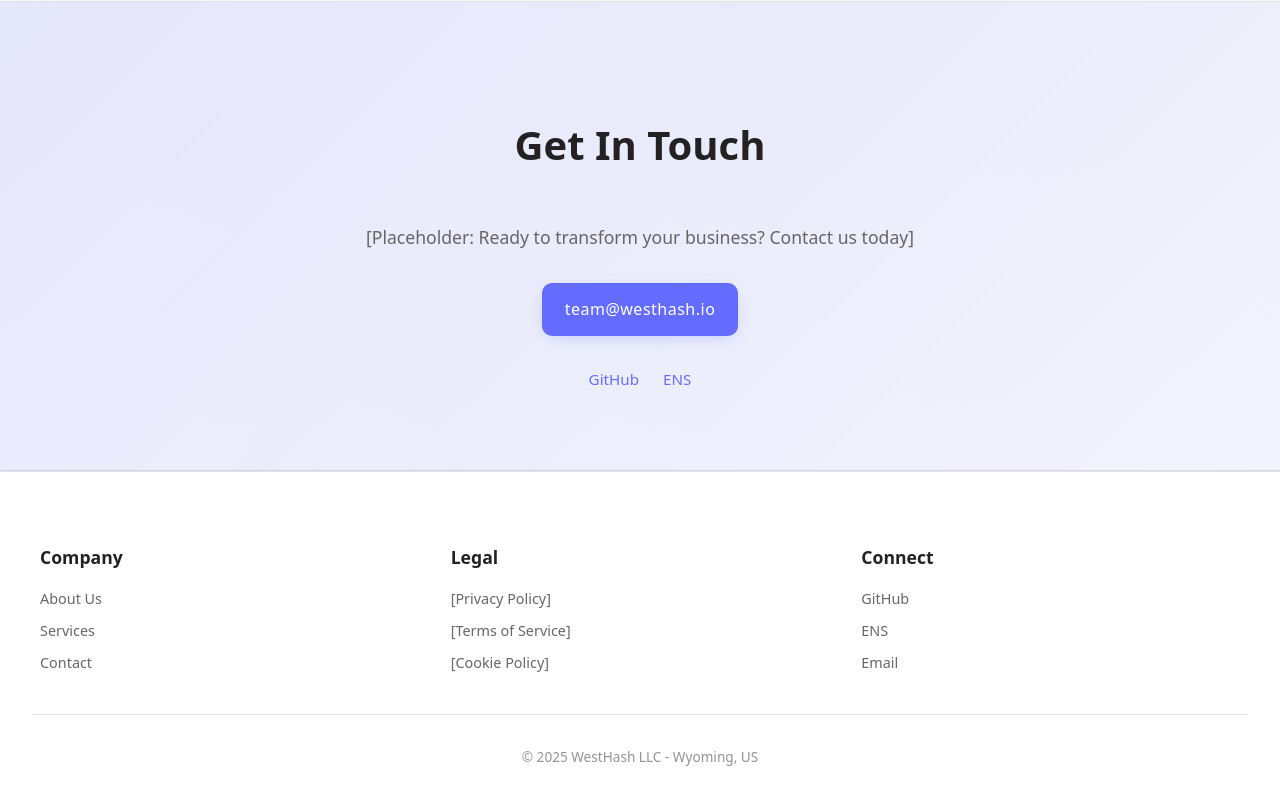
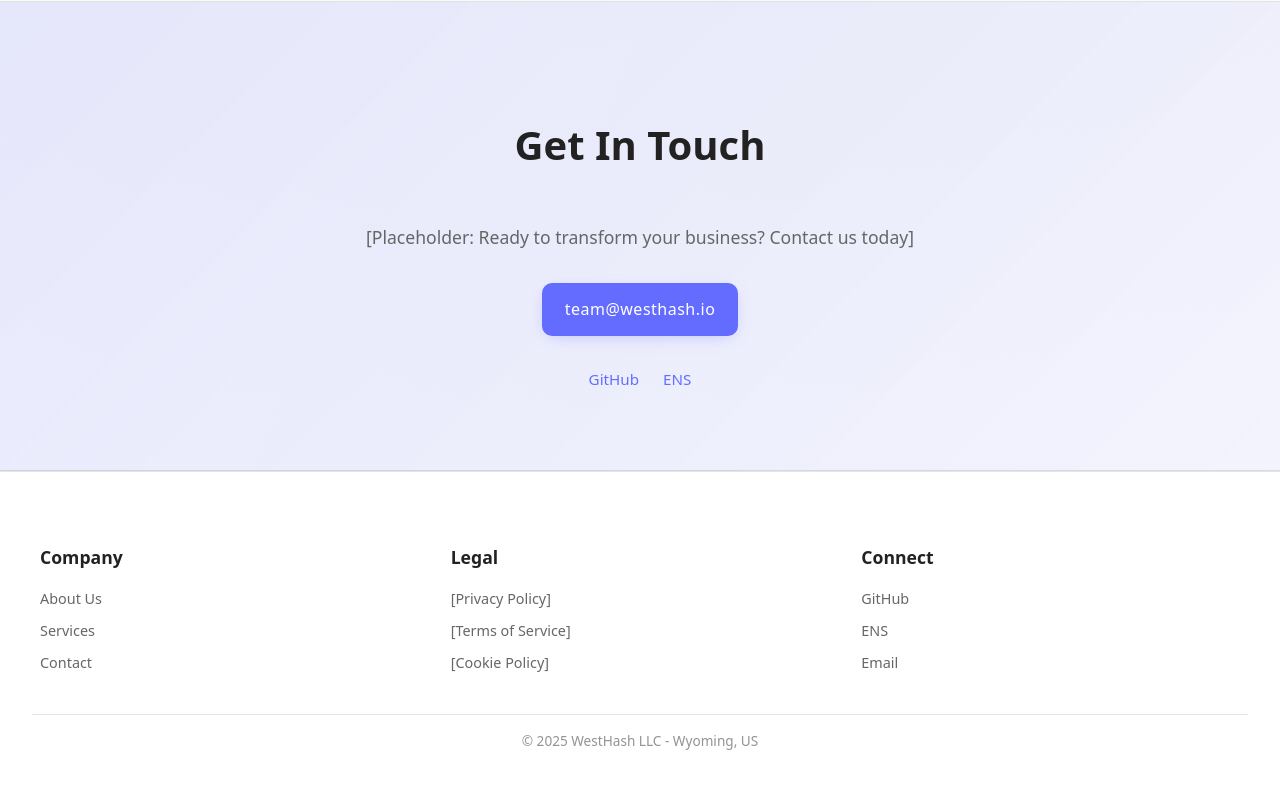
Before and after one commit to westhash/landing-page, a React (Vite) app: page / in a window 1280 px wide. Shown: the part 2567-3367 px from the top of the page. After the commit the page ends 3335 px from the top, so only its background shows below. Built offline with nearby package versions, Linux system fonts and the light colour scheme.

Commit message:
margin footer

```diff
--- a/src/App.css
+++ b/src/App.css
@@ -298,7 +298,7 @@
 
 /* Footer */
 .footer {
-  padding: 3rem 2rem 2rem;
+  padding: 3rem 2rem 1rem;
   background: var(--surface);
   border-top: 1px solid var(--border);
 }
@@ -341,7 +341,8 @@
 
 .footer-bottom {
   text-align: center;
-  padding-top: 2rem;
+  padding-top: 1rem;
+  padding-bottom: 0rem;
   border-top: 1px solid var(--border);
 }
 
```
